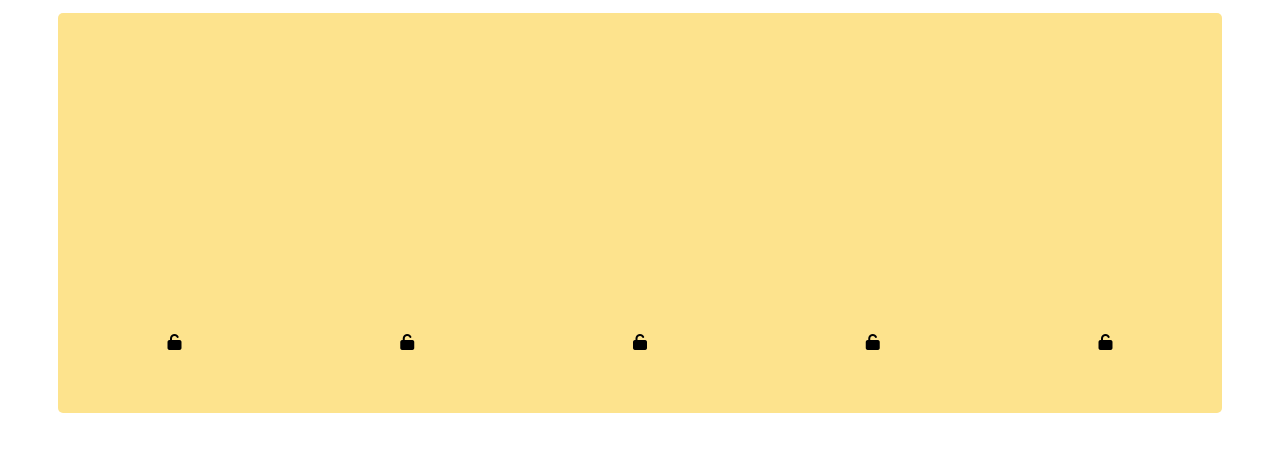
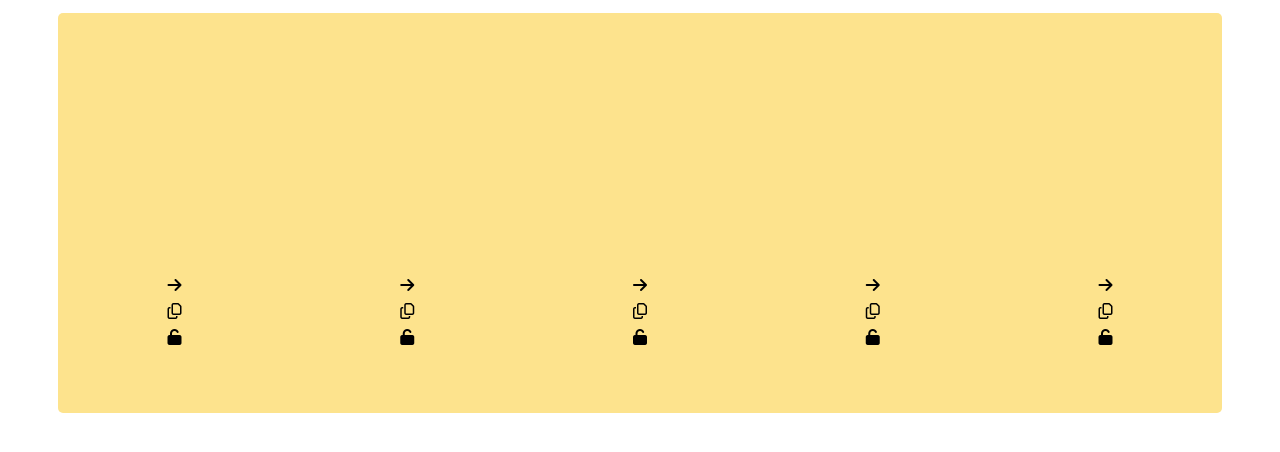
Before and after one commit to rakanshaker/Color-Palette-Generator, a plain HTML site: page index.html in a window 1280 px wide. Shown: the part 142-594 px from the top of the page. Drawn offline with Linux system fonts and the light colour scheme.

Commit message:
Add Icons for Increased Functionality

```diff
--- a/index.html
+++ b/index.html
@@ -1,10 +1,13 @@
 <html lang="en">
   <head>
-    <meta charset="UTF-8">
-    <meta name="viewport" content="width=device-width, initial-scale=1.0">
+    <meta charset="UTF-8" />
+    <meta name="viewport" content="width=device-width, initial-scale=1.0" />
     <title>Color Palette Generator</title>
-    <link rel="stylesheet" type="text/css" href="style.css">
-    <script src="https://kit.fontawesome.com/49a39fcc1a.js" crossorigin="anonymous"></script>
+    <link rel="stylesheet" type="text/css" href="style.css" />
+    <script
+      src="https://kit.fontawesome.com/49a39fcc1a.js"
+      crossorigin="anonymous"
+    ></script>
   </head>
   <body>
     <h1>Color Palette Generator</h1>
@@ -16,24 +19,40 @@
 
     <div class="box-container">
       <div id="box-1" class="box">
+        <div><i class="fas fa-arrow-right"></i></div>
+        <div><i class="far fa-copy"></i></div>
         <div><i class="fas fa-unlock"></i></div>
-                <div><input id="box-1-hex" class="box-hex-input" placeholder=""/></div>
+        <div><input id="box-1-hex" class="box-hex-input" placeholder="" /></div>
       </div>
       <div id="box-2" class="box">
+        <div><i class="fas fa-arrow-right"></i></div>
+        <div><i class="far fa-copy"></i></div>
         <div><i class="fas fa-unlock"></i></div>
-                <div><input id="box-2-hex" class="box-hex-input" placeholder=""/></div>
+        <div><input id="box-2-hex" class="box-hex-input" placeholder="" /></div>
       </div>
       <div id="box-3" class="box">
+        <div><i class="fas fa-arrow-right"></i></div>
+        <div><i class="far fa-copy"></i></div>
         <div><i class="fas fa-unlock"></i></div>
-                <div class="box-hex"><input id="box-3-hex" class="box-hex-input" placeholder=""/></div>
+        <div class="box-hex">
+          <input id="box-3-hex" class="box-hex-input" placeholder="" />
+        </div>
       </div>
       <div id="box-4" class="box">
+        <div><i class="fas fa-arrow-right"></i></div>
+        <div><i class="far fa-copy"></i></div>
         <div><i class="fas fa-unlock"></i></div>
-                <div class="box-hex"><input id="box-4-hex" class="box-hex-input" placeholder=""/></div>
+        <div class="box-hex">
+          <input id="box-4-hex" class="box-hex-input" placeholder="" />
+        </div>
       </div>
       <div id="box-5" class="box">
+        <div><i class="fas fa-arrow-right"></i></div>
+        <div><i class="far fa-copy"></i></div>
         <div><i class="fas fa-unlock"></i></div>
-                <div class="box-hex"><input id="box-5-hex" class="box-hex-input" placeholder=""/></div>
+        <div class="box-hex">
+          <input id="box-5-hex" class="box-hex-input" placeholder="" />
+        </div>
       </div>
     </div>
 
--- a/style.css
+++ b/style.css
@@ -1,7 +1,6 @@
-@font-face{
-    font-family: 'Roboto', sans-serif;
-    src: url('https://fonts.googleapis.com/css2?family=Roboto&display=swap')
-
+@font-face {
+  font-family: "Roboto", sans-serif;
+  src: url("https://fonts.googleapis.com/css2?family=Roboto&display=swap");
 }
 
 body {
@@ -9,13 +8,11 @@ body {
 }
 
 h1 {
-    font-family: 'Roboto', sans-serif;
-
+  font-family: "Roboto", sans-serif;
 }
 
 p {
-    font-family: 'Segoe UI', Tahoma, Geneva, Verdana, sans-serif;
-
+  font-family: "Segoe UI", Tahoma, Geneva, Verdana, sans-serif;
 }
 
 /*Box styles*/
@@ -25,7 +22,7 @@ p {
   flex-direction: row;
   display: flex;
   height: 400px;
-    overflow:hidden;
+  overflow: hidden;
 }
 
 .box {
@@ -56,4 +53,25 @@ p {
   outline: none;
 }
 
-/*End box styles*/
+.fa-unlock {
+  padding: 5px;
+}
+.fa-unlock:hover {
+  color: rgba(255, 255, 255, 0.5);
+}
+
+.fa-copy {
+  padding: 5px;
+}
+
+.fa-copy:hover {
+  color: rgba(255, 255, 255, 0.5);
+}
+
+.fa-arrow-right {
+  padding: 5px;
+}
+
+.fa-arrow-right:hover {
+  color: rgba(255, 255, 255, 0.5);
+}
```
Also changed, not shown: 1 other file. Lines whose indentation alone changed are shown as unchanged.
